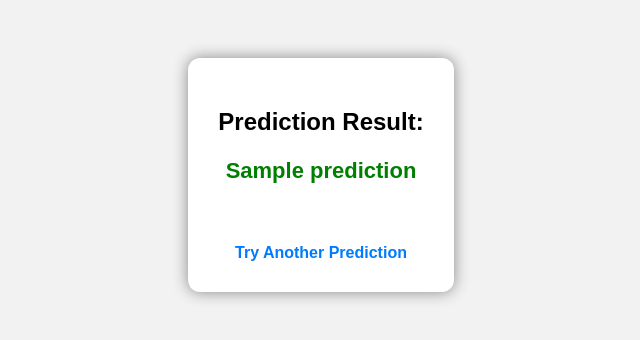
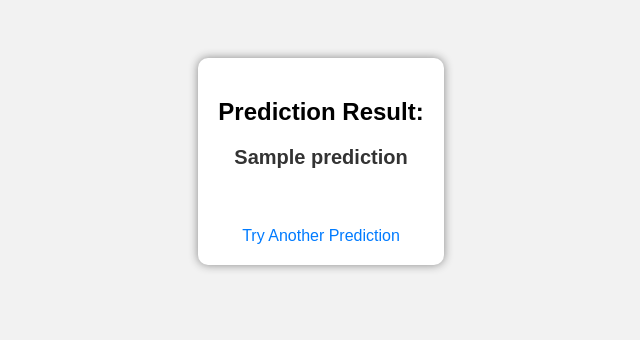
Before and after one commit to AkulaSravani09/Myocardial, a Flask app: template templates/result.html in a window 1280 px wide. Shown: the top 340 px of the page, without its empty margins (319-959 px from the left). Run offline with Flask 3, Linux system fonts and the light colour scheme; the template is opened without the code that fills it: most values are stand-ins (such as "Sample title", 1, 10 or a date in 2020).

Commit message:
Update result.html

```diff
--- a/templates/result.html
+++ b/templates/result.html
@@ -11,23 +11,21 @@
         }
         .result-box {
             background: white;
-            padding: 30px;
-            border-radius: 12px;
+            padding: 20px;
+            border-radius: 10px;
             display: inline-block;
-            box-shadow: 0px 0px 15px 0px #888;
+            box-shadow: 0px 0px 10px 0px #888;
         }
         .result-text {
-            font-size: 22px;
+            font-size: 20px;
             font-weight: bold;
-            color: {% if prediction == "High Risk of Myocardial Infarction" %} red {% else %} green {% endif %};
+            color: #333;
         }
         a {
             display: block;
             margin-top: 20px;
-            font-size: 16px;
             text-decoration: none;
             color: #007BFF;
-            font-weight: bold;
         }
         a:hover {
             text-decoration: underline;
```
